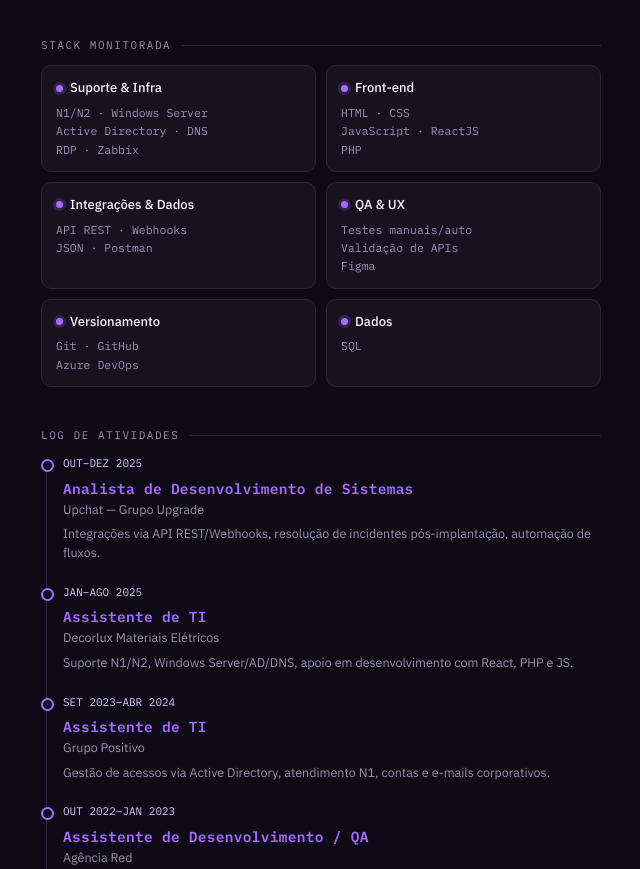
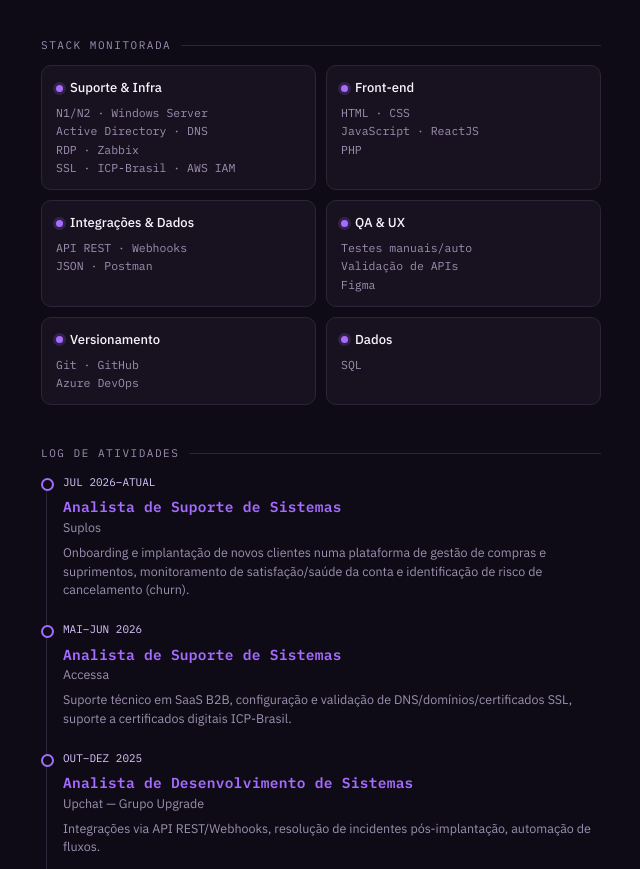
Before and after one commit to juhmartins-04/jujunatech, a plain HTML site: page index.html in a window 1280 px wide. Shown: the part 2735-3604 px from the top of the page, without its empty margins (319-959 px from the left). Drawn offline with Linux system fonts and the light colour scheme.

Commit message:
Adiciona Suplos e Accessa no log de atividades, atualiza stack com SSL/ICP-Brasil/AWS IAM

```diff
--- a/index.html
+++ b/index.html
@@ -507,7 +507,7 @@
   <div class="skills">
     <div class="skill">
       <div class="name"><span class="dot"></span>Suporte & Infra</div>
-      <div class="items">N1/N2 · Windows Server<br>Active Directory · DNS<br>RDP · Zabbix</div>
+      <div class="items">N1/N2 · Windows Server<br>Active Directory · DNS<br>RDP · Zabbix<br>SSL · ICP-Brasil · AWS IAM</div>
     </div>
     <div class="skill">
       <div class="name"><span class="dot"></span>Front-end</div>
@@ -533,6 +533,20 @@
 
   <div class="eyebrow">log de atividades</div>
   <div class="log">
+
+    <div class="entry">
+      <div class="date mono">JUL 2026–ATUAL</div>
+      <div class="role">Analista de Suporte de Sistemas</div>
+      <div class="company">Suplos</div>
+      <div class="desc">Onboarding e implantação de novos clientes numa plataforma de gestão de compras e suprimentos, monitoramento de satisfação/saúde da conta e identificação de risco de cancelamento (churn).</div>
+    </div>
+
+    <div class="entry">
+      <div class="date mono">MAI–JUN 2026</div>
+      <div class="role">Analista de Suporte de Sistemas</div>
+      <div class="company">Accessa</div>
+      <div class="desc">Suporte técnico em SaaS B2B, configuração e validação de DNS/domínios/certificados SSL, suporte a certificados digitais ICP-Brasil.</div>
+    </div>
 
     <div class="entry">
       <div class="date mono">OUT–DEZ 2025</div>
```
